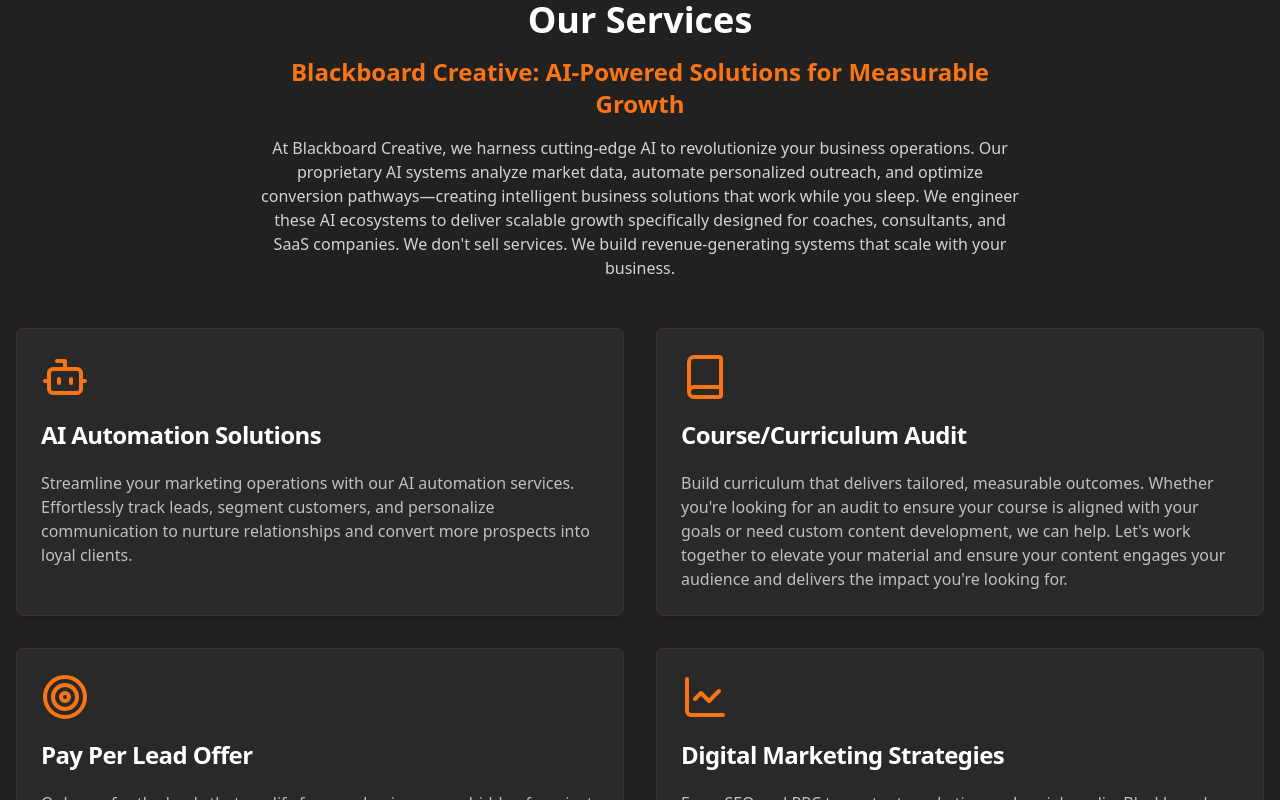
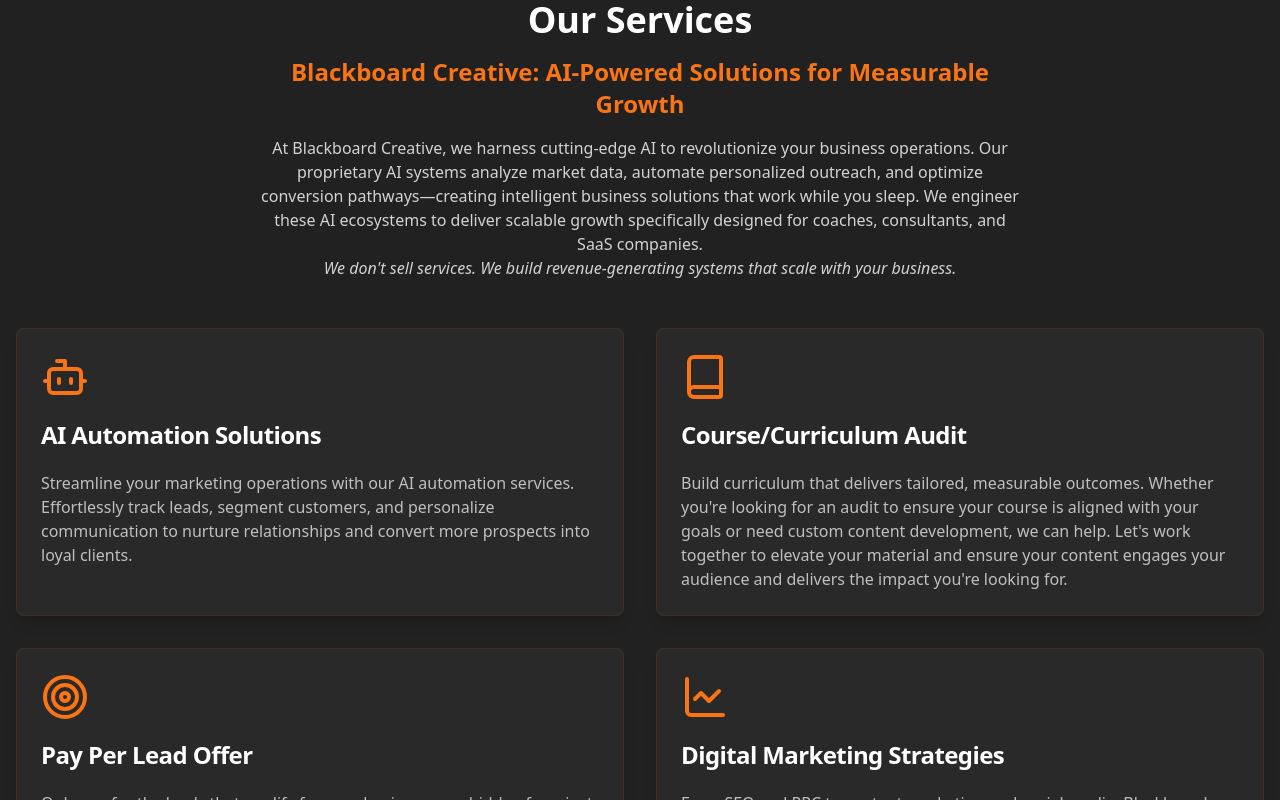
Before and after one commit to duronjackson/blackboard-landing-lounge, a React (Vite) app: page / in a window 1280 px wide. Shown: the part 800-1600 px from the top of the page. Built offline with nearby package versions, Linux system fonts and the light colour scheme.

Commit message:
Fix: Italicize a sentence
Italicize the sentence "We don't sell services. We build revenue-generating systems that scale with your business." in the Services component.

```diff
--- a/src/components/Services.tsx
+++ b/src/components/Services.tsx
@@ -36,7 +36,8 @@ export const Services = () => {
           Blackboard Creative: AI-Powered Solutions for Measurable Growth
         </p>
         <p className="text-center text-foreground/80 mb-12 max-w-3xl mx-auto">
-          At Blackboard Creative, we harness cutting-edge AI to revolutionize your business operations. Our proprietary AI systems analyze market data, automate personalized outreach, and optimize conversion pathways—creating intelligent business solutions that work while you sleep. We engineer these AI ecosystems to deliver scalable growth specifically designed for coaches, consultants, and SaaS companies.  We don't sell services. We build revenue-generating systems that scale with your business.
+          At Blackboard Creative, we harness cutting-edge AI to revolutionize your business operations. Our proprietary AI systems analyze market data, automate personalized outreach, and optimize conversion pathways—creating intelligent business solutions that work while you sleep. We engineer these AI ecosystems to deliver scalable growth specifically designed for coaches, consultants, and SaaS companies.
+          <br /><em>We don't sell services. We build revenue-generating systems that scale with your business.</em>
         </p>
         <div className="grid md:grid-cols-2 gap-8">
           {services.map((service) => (
```
